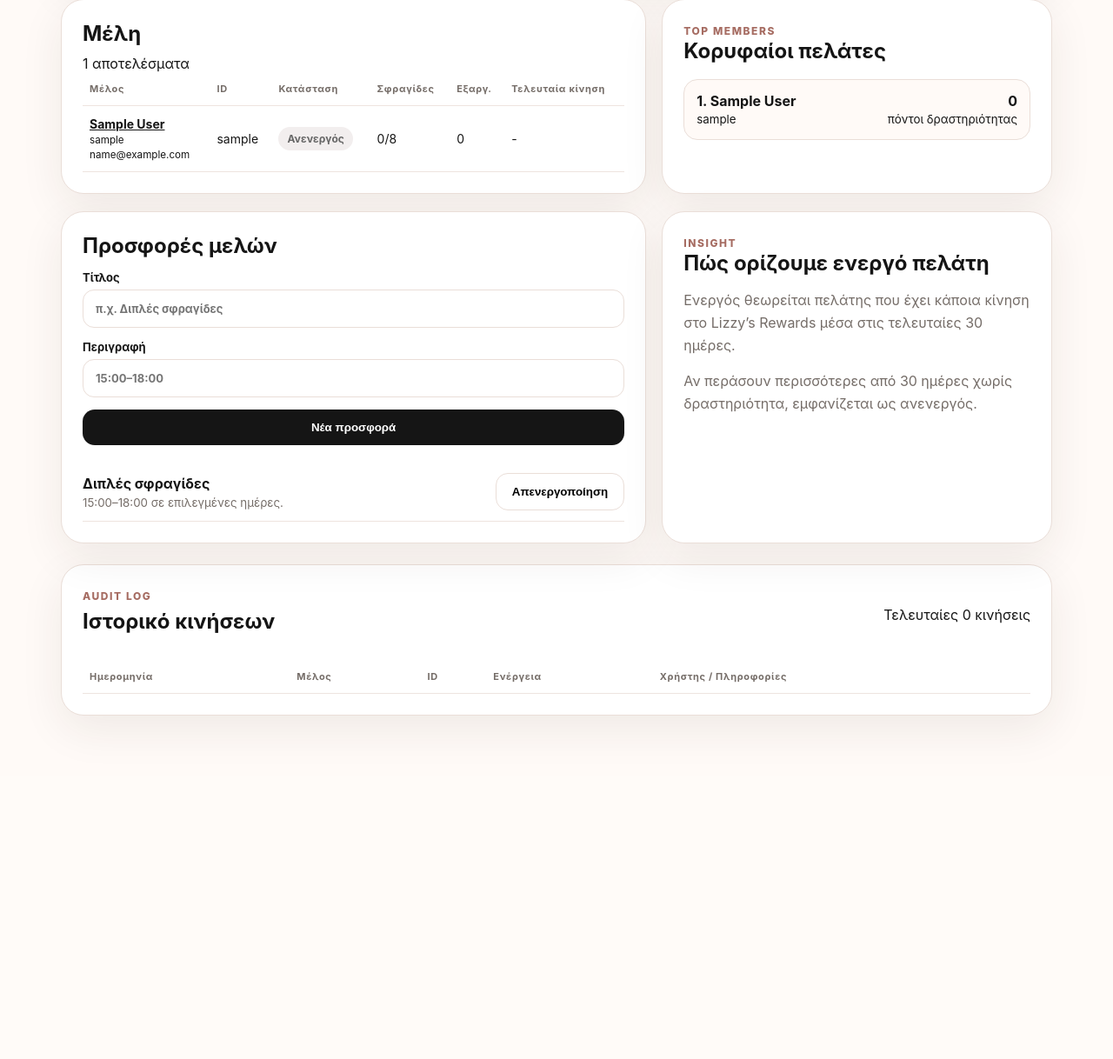
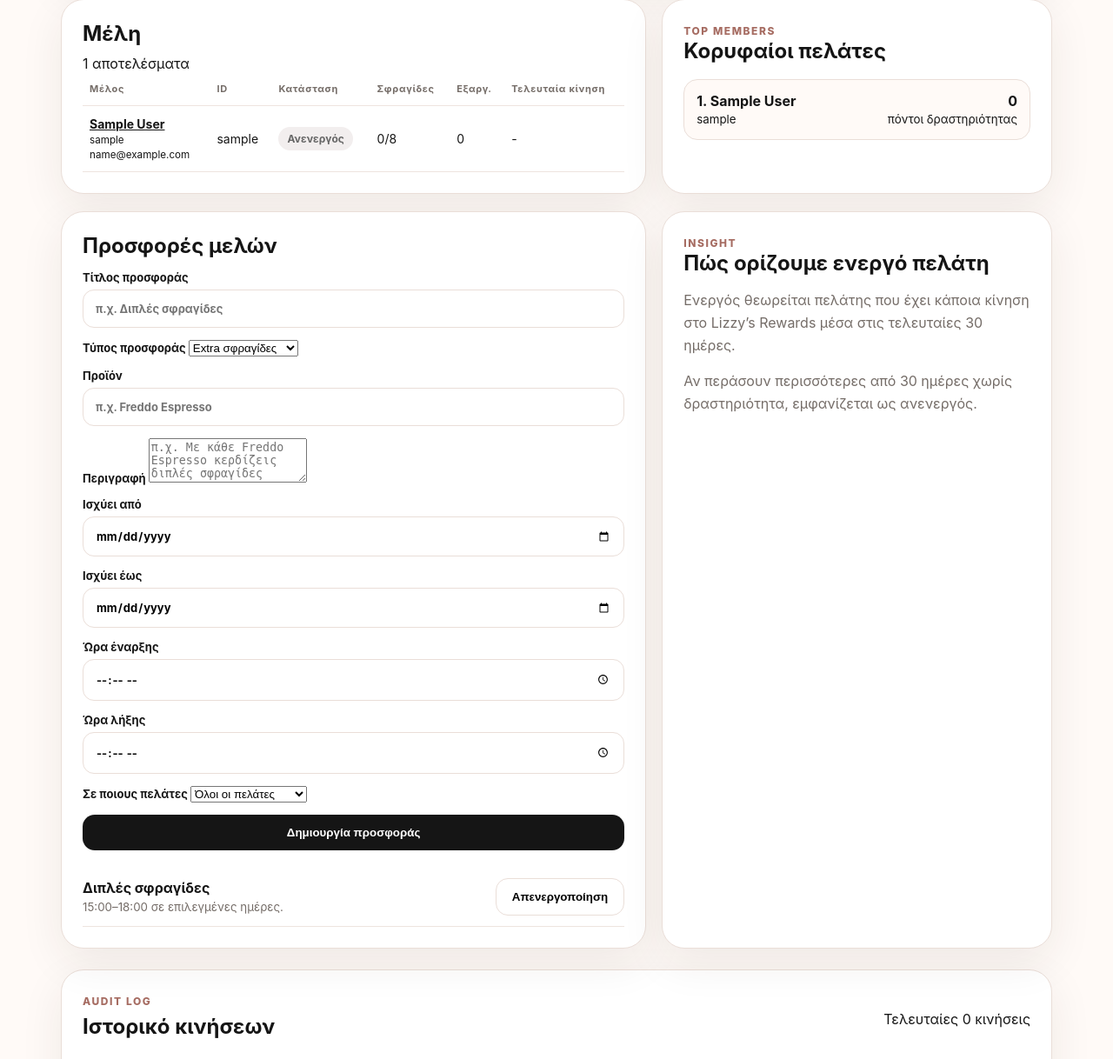
Before and after one commit to athenshomeconcept-ai/lizzys-rewards, a Flask app: page /admin in a window 1280 px wide. Shown: the part 477-1695 px from the top of the page at 87% size. Before the commit the page ends 1306 px from the top, so only its background shows below. Run offline with Flask 3, Linux system fonts and the light colour scheme; the visitor is signed in with stand-in values (Sample User, id 1); data comes from the database, SQL or seed files in the repository; data that the repository does not hold is empty; some libraries are stand-ins or nearby versions.

Commit message:
Update admin.html

```diff
--- a/templates/admin.html
+++ b/templates/admin.html
@@ -232,7 +232,7 @@
       action="{{ url_for('add_offer') }}">
 
   <label>
-        Τίτλος
+    Τίτλος προσφοράς
     <input
       name="title"
       required
@@ -240,14 +240,70 @@
   </label>
 
   <label>
-        Περιγραφή
-        <input
-          name="description"
-          placeholder="15:00–18:00">
+    Τύπος προσφοράς
+    <select name="offer_type">
+      <option value="stamps">Extra σφραγίδες</option>
+      <option value="discount">Έκπτωση</option>
+      <option value="gift">Δώρο προϊόν</option>
+      <option value="special">Ειδική προσφορά</option>
+    </select>
   </label>
 
-      <button class="btn primary">
-        Νέα προσφορά
+  <label>
+    Προϊόν
+    <input
+      name="product"
+      placeholder="π.χ. Freddo Espresso">
+  </label>
+
+  <label>
+    Περιγραφή
+    <textarea
+      name="description"
+      rows="3"
+      placeholder="π.χ. Με κάθε Freddo Espresso κερδίζεις διπλές σφραγίδες"></textarea>
+  </label>
+
+  <label>
+    Ισχύει από
+    <input
+      type="date"
+      name="start_date">
+  </label>
+
+  <label>
+    Ισχύει έως
+    <input
+      type="date"
+      name="end_date">
+  </label>
+
+  <label>
+    Ώρα έναρξης
+    <input
+      type="time"
+      name="start_time">
+  </label>
+
+  <label>
+    Ώρα λήξης
+    <input
+      type="time"
+      name="end_time">
+  </label>
+
+  <label>
+    Σε ποιους πελάτες
+    <select name="target_group">
+      <option value="all">Όλοι οι πελάτες</option>
+      <option value="active">Ενεργοί πελάτες</option>
+      <option value="inactive">Ανενεργοί πελάτες</option>
+      <option value="top">Κορυφαίοι πελάτες</option>
+    </select>
+  </label>
+
+  <button class="btn primary" type="submit">
+    Δημιουργία προσφοράς
   </button>
 
 </form>
```
Lines whose indentation alone changed are shown as unchanged.
